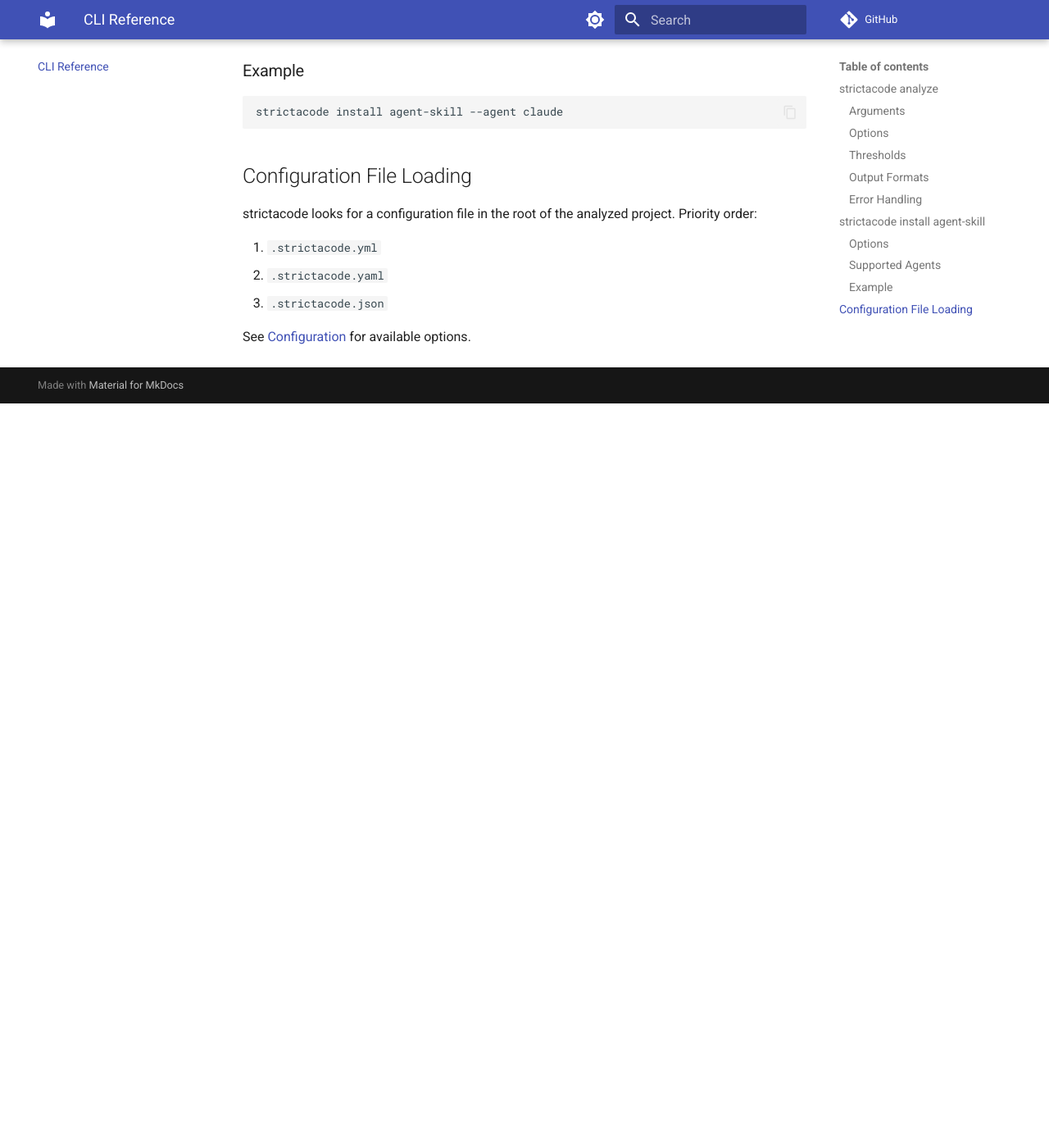
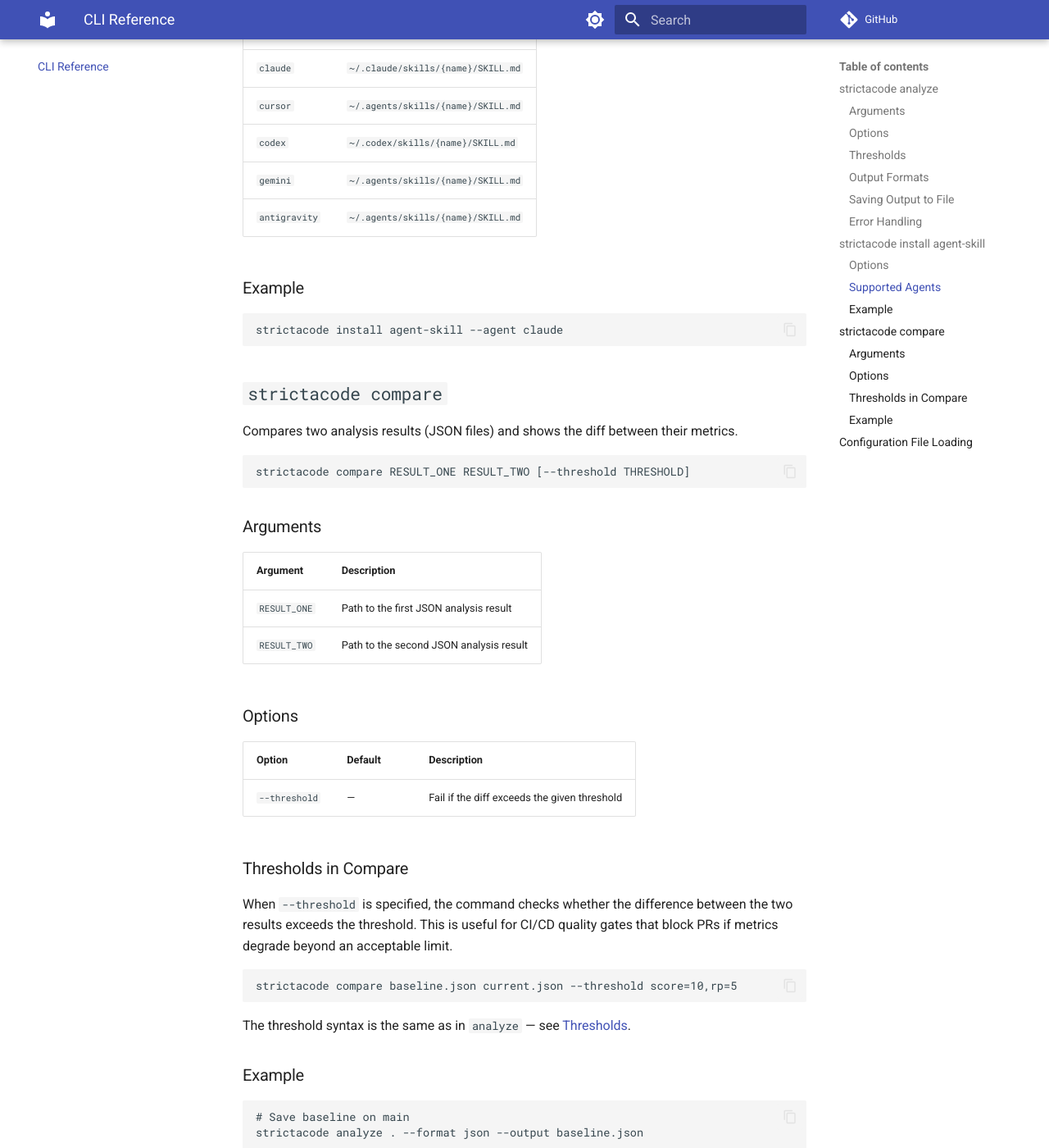
Before and after one commit to qarium/strictacode, an MkDocs documentation site: the page built from docs/cli-reference.md, in a window 1280 px wide and 1400 px high, scrolled down 3121 px. Shown: the whole window at 82% size. Built offline with MkDocs 1.6.1 and Material for MkDocs 9.7.7, drawn with Linux system fonts in a browser that asks for light colours; comment, search, counter and statistics services are not loaded; before the commit the page ends 3613 px from its top, so only the background shows below that; some of the changed text lies outside the part shown.

Commit message:
add compare command to docs

````diff
--- a/docs/cli-reference.md
+++ b/docs/cli-reference.md
@@ -26,6 +26,7 @@ strictacode analyze PATH [OPTIONS]
 | `--top-classes`     | from config | Number of top classes to show              |
 | `--top-methods`     | from config | Number of top methods to show              |
 | `--top-functions`   | from config | Number of top functions to show            |
+| `-o, --output`      | —       | Save output to a file instead of stdout         |
 | `--threshold`       | —       | Fail if any metric exceeds the given threshold |
 
 ### Thresholds
@@ -77,6 +78,17 @@ strictacode analyze ./src --format json
 
 Structured JSON with full metrics hierarchy. Suitable for CI/CD pipelines and programmatic processing.
 
+### Saving Output to File
+
+Use `-o` / `--output` to save the report to a file:
+
+```bash
+strictacode analyze . --format json --output baseline.json
+strictacode analyze . --output report.txt
+```
+
+The saved JSON file can be used as input for the `compare` command.
+
 ### Error Handling
 
 The command exits with an error if:
@@ -115,6 +127,75 @@ strictacode install agent-skill --agent AGENT [--name NAME]
 strictacode install agent-skill --agent claude
 ```
 
+## `strictacode compare`
+
+Compares two analysis results (JSON files) and shows the diff between their metrics.
+
+```bash
+strictacode compare RESULT_ONE RESULT_TWO [--threshold THRESHOLD]
+```
+
+### Arguments
+
+| Argument      | Description                              |
+|---------------|------------------------------------------|
+| `RESULT_ONE`  | Path to the first JSON analysis result   |
+| `RESULT_TWO`  | Path to the second JSON analysis result  |
+
+### Options
+
+| Option         | Default | Description                                      |
+|----------------|---------|--------------------------------------------------|
+| `--threshold`  | —       | Fail if the diff exceeds the given threshold     |
+
+### Thresholds in Compare
+
+When `--threshold` is specified, the command checks whether the difference between the two results exceeds the threshold. This is useful for CI/CD quality gates that block PRs if metrics degrade beyond an acceptable limit.
+
+```bash
+strictacode compare baseline.json current.json --threshold score=10,rp=5
+```
+
+The threshold syntax is the same as in `analyze` — see [Thresholds](#thresholds).
+
+### Example
+
+```bash
+# Save baseline on main
+strictacode analyze . --format json --output baseline.json
+
+# After changes, save current state
+strictacode analyze . --format json --output current.json
+
+# Compare
+strictacode compare baseline.json current.json
+```
+
+Output:
+```
+Result(baseline.json):
+  * Score: 35
+  * Complexity: 12.4
+  * Refactoring: 55
+  * Overengineering pressure: 20
+
+---
+
+Result(current.json):
+  * Score: 42
+  * Complexity: 14.1
+  * Refactoring: 62
+  * Overengineering pressure: 22
+
+---
+
+Diff:
+  * Score: 7
+  * Complexity density: 1.7
+  * Refactoring pressure: 7
+  * Overengineering pressure: 2
+```
+
 ## Configuration File Loading
 
 strictacode looks for a configuration file in the root of the analyzed project. Priority order:
````
Also changed, not shown: docs/examples.md (+8 -33 lines).
